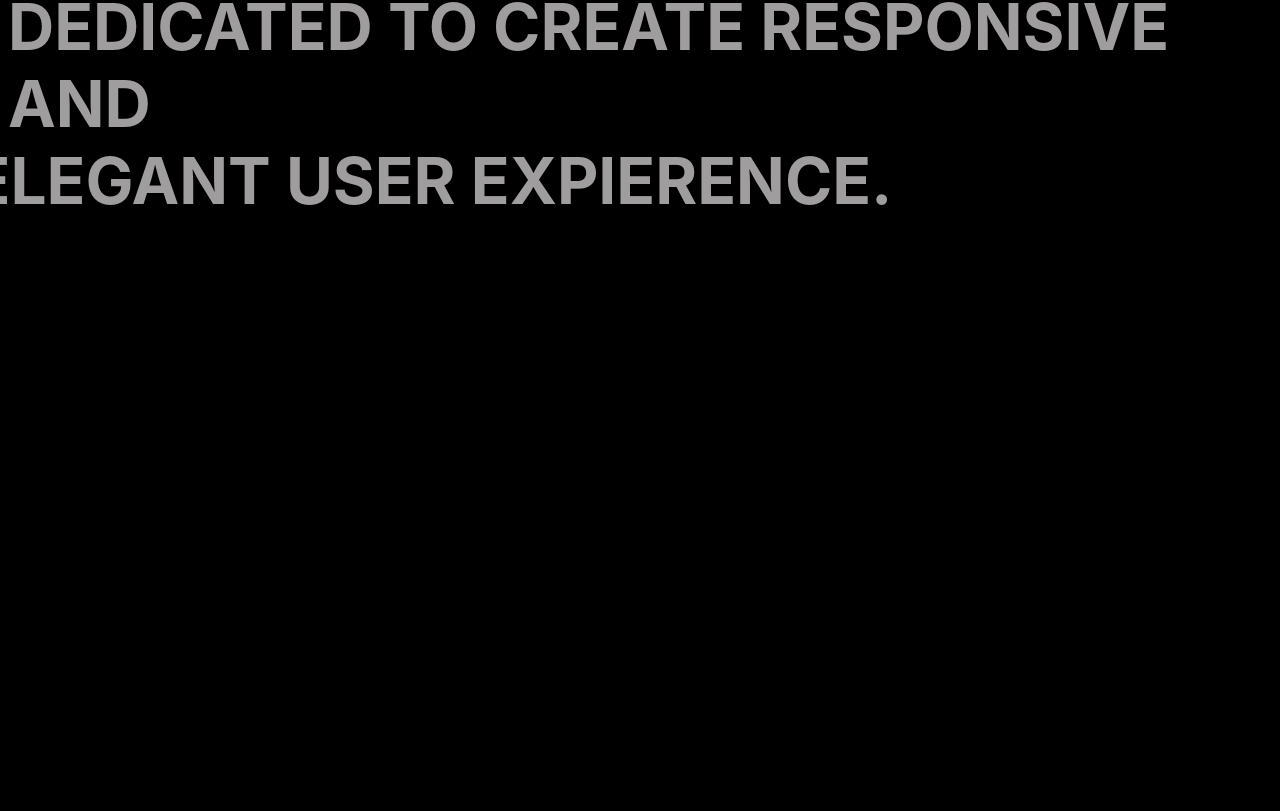
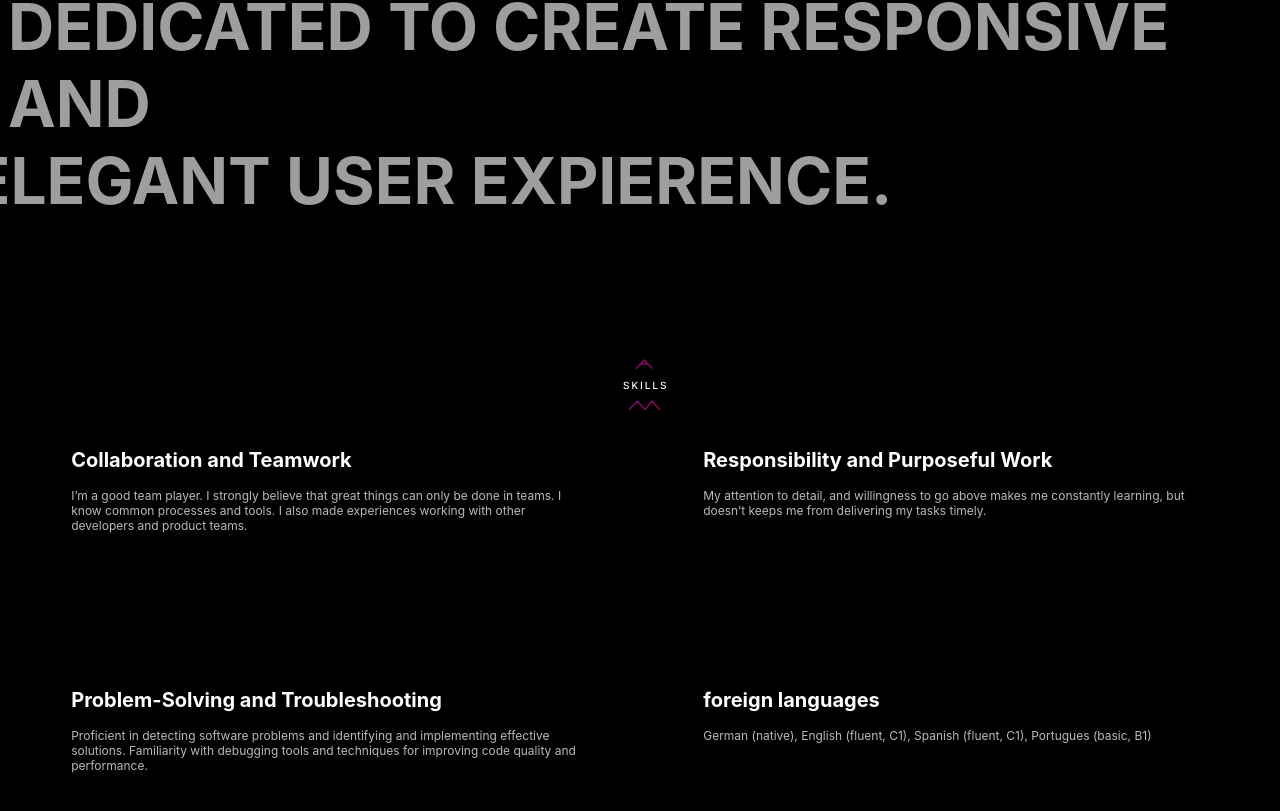
Before and after one commit to axmmxa/portfolio-website2-, a React (Create React App) app in the folder porfolio2/: page / in a window 1280 px wide. Shown: the part 971-1782 px from the top of the page. Before the commit the page ends 1198 px from the top, so only its background shows below. Built offline with nearby package versions, Linux system fonts and the light colour scheme; a web font is replaced by a local one.

Commit message:
skill section added

```diff
--- a/porfolio2/src/App.js
+++ b/porfolio2/src/App.js
@@ -2,6 +2,7 @@ import logo from './logo.svg';
 import './App.css';
 import Navbar from './Components/Navbar';
 import Main from './Components/Main';
+import Skills from './Components/Skills';
 
 
 
@@ -10,6 +11,7 @@ function App() {
     <>
     <Navbar></Navbar>
     <Main></Main>
+    <Skills></Skills>
     </>
   );
 }
--- /dev/null
+++ b/porfolio2/src/Components/Skills.js
@@ -0,0 +1,30 @@
+import React from 'react'
+import './styles/Skills.css'
+import skills from '../images/skills.svg'
+import {skilldata} from './data'
+const Skills = () => {
+  return (
+    <>
+    <div className='skill-logo'>
+        <img src={skills}></img>
+    </div>
+
+    <div className='skill-box'>
+       {skilldata.map((skill)=>{
+        const {id, headline, text} = skill
+        return(
+
+            <div key={id} className='skill'>
+                <h2>{headline}</h2>
+                <p>{text}</p>
+            </div>
+        )
+       })}
+
+
+    </div>
+    </>
+  )
+}
+
+export default Skills
--- /dev/null
+++ b/porfolio2/src/Components/data.js
@@ -0,0 +1,22 @@
+export const skilldata = [
+    {
+        id:1,
+        headline: 'Collaboration and Teamwork',
+        text: 'I’m a good team player. I strongly believe that great things can only be done in teams. I know common processes and tools. I also made experiences working with other developers and product teams.'
+    },
+    {
+        id:2,
+        headline: 'Responsibility and Purposeful Work',
+        text: 'My attention to detail, and willingness to go above makes me constantly learning, but doesn’t keeps me from delivering my tasks timely.'
+    },
+    {
+        id:2,
+        headline: 'Problem-Solving and Troubleshooting',
+        text: 'Proficient in detecting software problems and identifying and implementing effective solutions. Familiarity with debugging tools and techniques for improving code quality and performance.'
+    },
+    {
+        id:2,
+        headline: 'foreign languages',
+        text: 'German (native), English (fluent, C1), Spanish (fluent, C1), Portugues (basic, B1)'
+    },
+]
--- /dev/null
+++ b/porfolio2/src/Components/styles/Skills.css
@@ -0,0 +1,34 @@
+
+.skill-logo {
+    display: flex;
+    justify-content: center;
+    margin-top: 140px;
+}
+
+.skill-box {
+    width: 100%;
+    height: auto;
+
+    display: flex;
+    flex-direction: row;
+    justify-content: space-around;
+    flex-flow: wrap;
+}
+
+.skill {
+    width: 40%;
+    height: 200px;
+    margin: 20px;
+    box-sizing: border-box;
+    font-size: 50px;
+}
+
+.skill h2 {
+    color: white;
+    font-size: 20px;
+}
+
+.skill p {
+    color: white;
+    color: #B9B9B9;
+}
```
Also changed, not shown: porfolio2/src/images/skills.svg (added).
